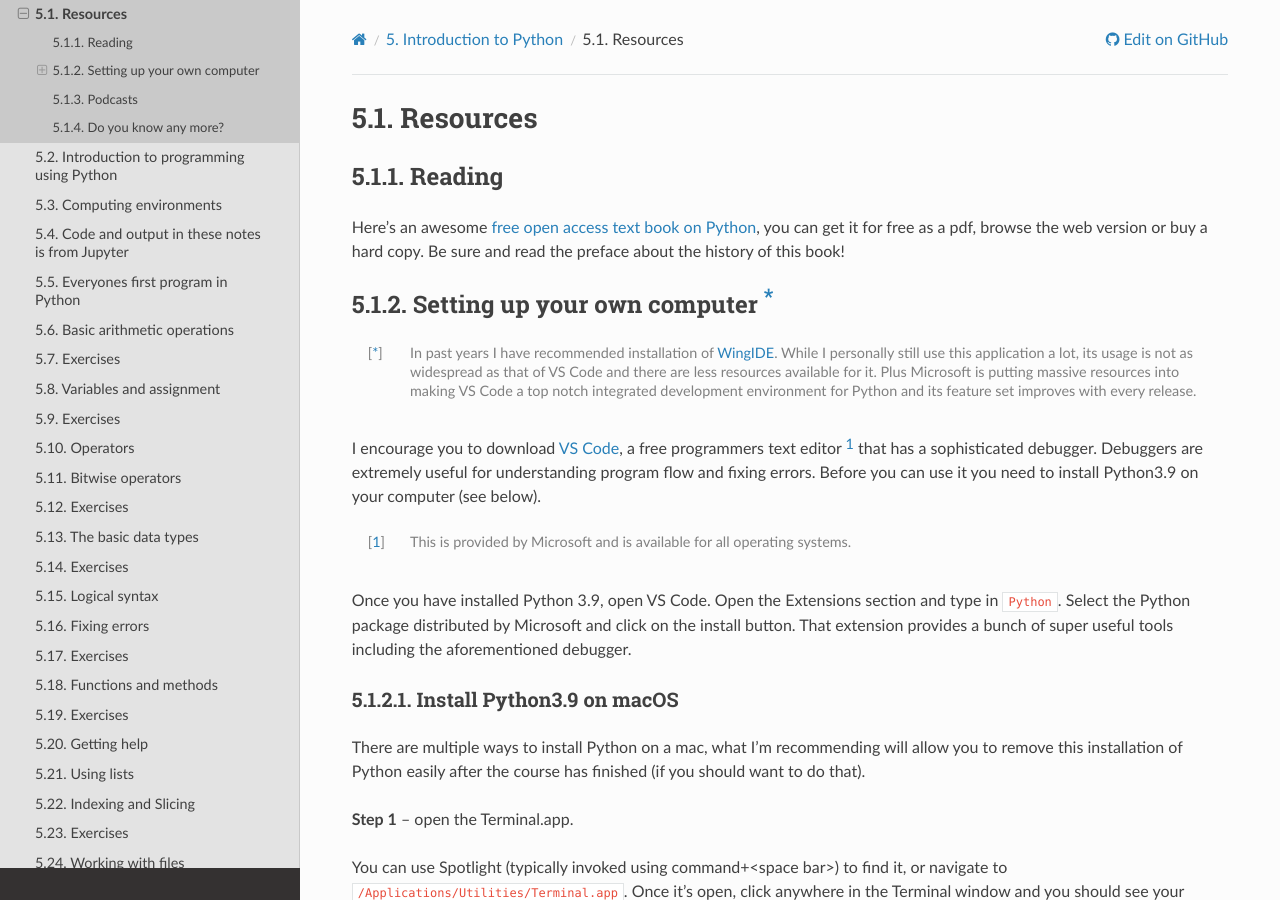
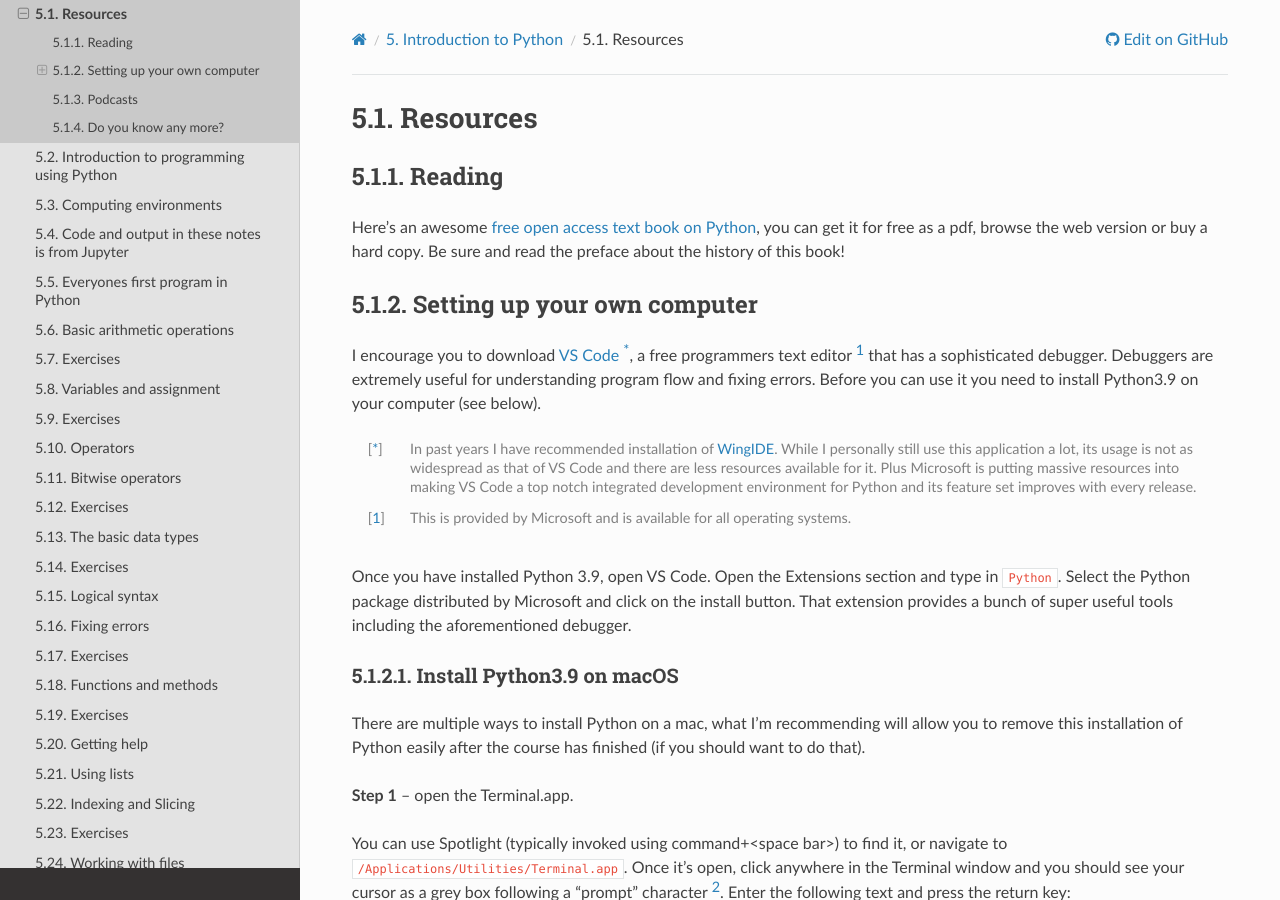
Before and after one commit to GavinHuttley/tib, a Sphinx documentation site: the page built from source/python/resources.rst, in a window 1280 px wide and 900 px high. Built offline with Sphinx 7.4.7 and the Read the Docs theme 2.0.0, drawn with Linux system fonts in a browser that asks for light colours; part of the change alters nothing that is shown.

```diff
--- a/source/python/resources.rst
+++ b/source/python/resources.rst
@@ -9,12 +9,14 @@ Reading
 
 Here's an awesome |text_book|_, you can get it for free as a pdf, browse the web version or buy a hard copy. Be sure and read the preface about the history of this book!
 
-Setting up your own computer [*]_
-=================================
+.. _setup:
+
+Setting up your own computer
+============================
+
+I encourage you to download `VS Code`_ [*]_, a free programmers text editor [1]_ that has a sophisticated debugger. Debuggers are extremely useful for understanding program flow and fixing errors. Before you can use it you need to install Python3.9 on your computer (see below).
 
 .. [*] In past years I have recommended installation of `WingIDE <https://wingware.com>`_. While I personally still use this application a lot, its usage is not as widespread as that of VS Code and there are less resources available for it. Plus Microsoft is putting massive resources into making VS Code a top notch integrated development environment for Python and its feature set improves with every release.
-
-I encourage you to download `VS Code`_, a free programmers text editor [1]_ that has a sophisticated debugger. Debuggers are extremely useful for understanding program flow and fixing errors. Before you can use it you need to install Python3.9 on your computer (see below).
 
 .. [1] This is provided by Microsoft and is available for all operating systems.
 
```
